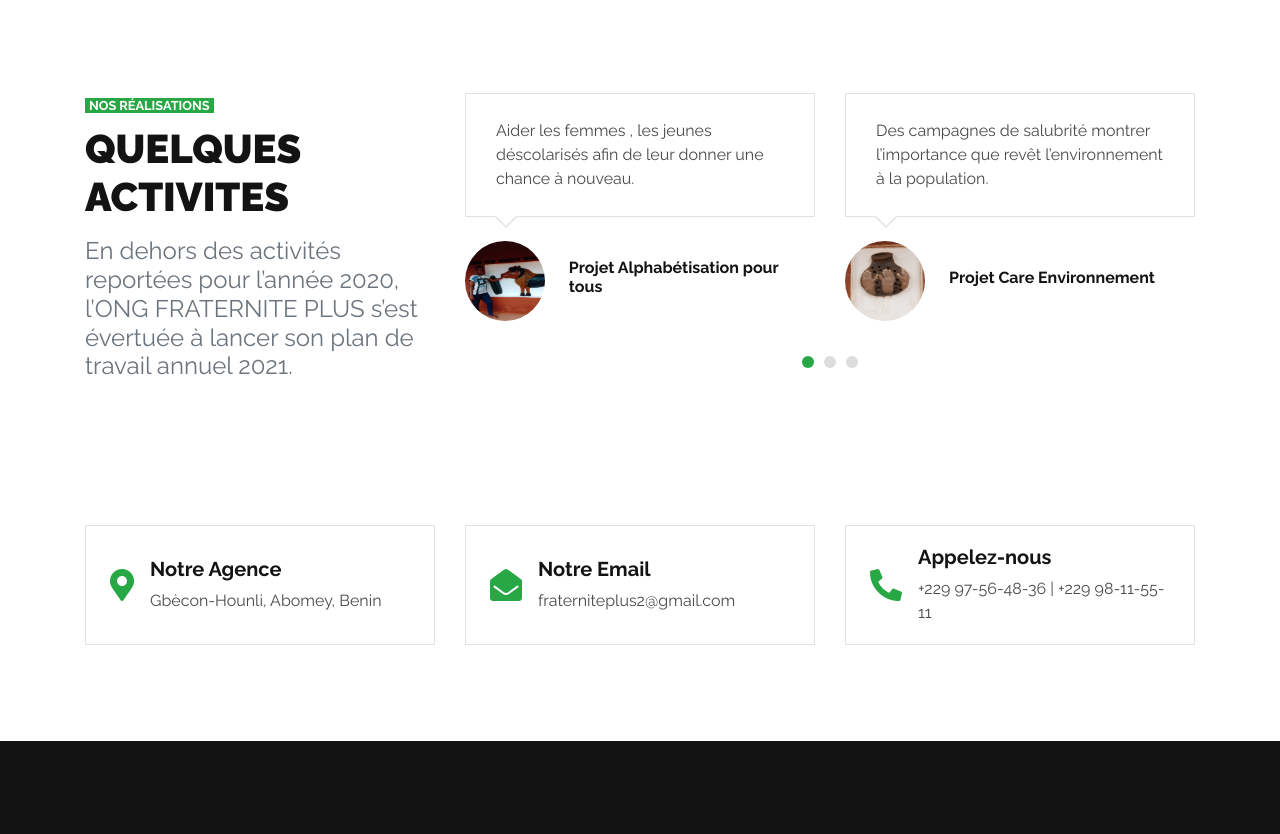
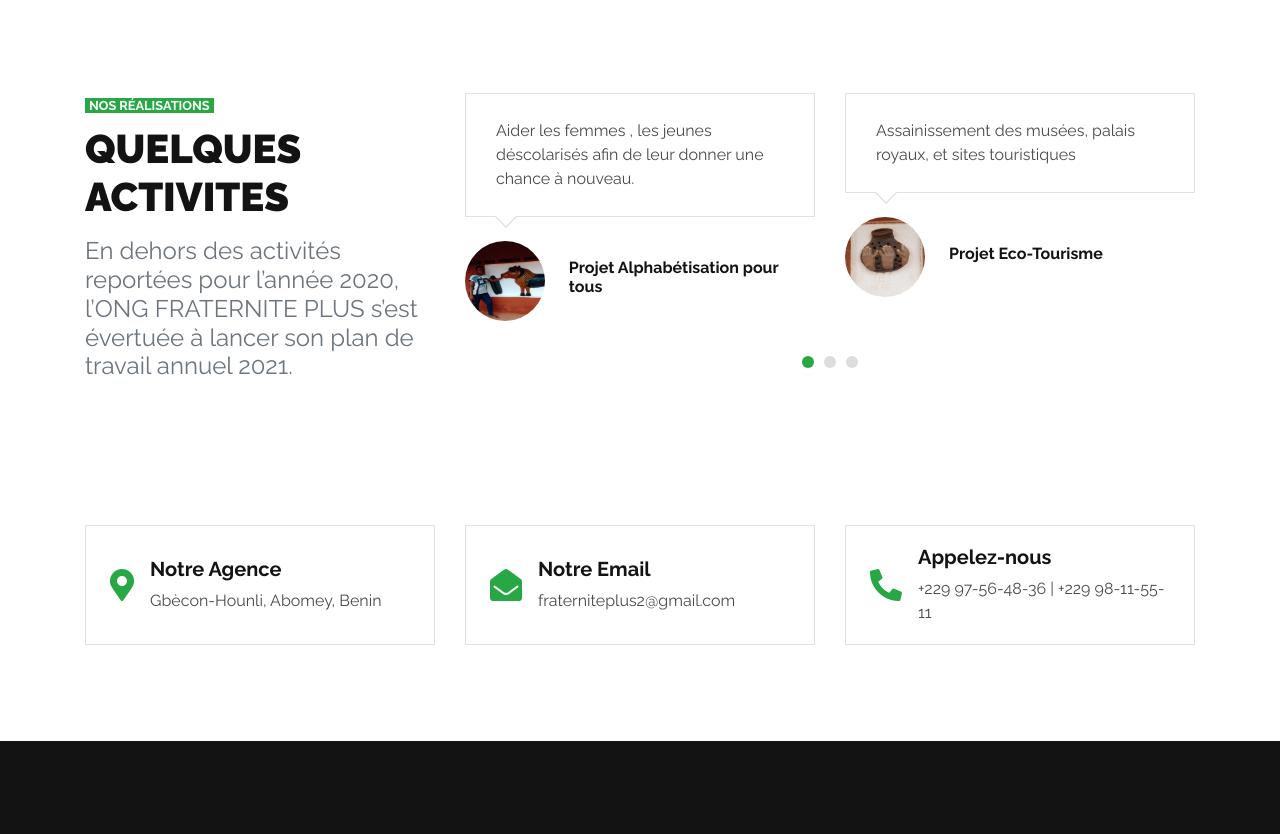
Before and after one commit to Kaneki29/projet_web_fraternit-, a plain HTML site: page index.html in a window 1280 px wide. Shown: the part 2623-3457 px from the top of the page. Drawn offline with nearby package versions, Linux system fonts and the light colour scheme.

Commit message:
official

```diff
--- a/index.html
+++ b/index.html
@@ -390,12 +390,12 @@
                         </div>
                         <div class="testimonial-item">
                             <div class="testimonial-text position-relative border mb-4" style="padding: 25px 30px;">
-                                Des campagnes de salubrité  montrer l’importance que revêt l’environnement à la population.
+                                Assainissement des musées, palais royaux, et sites touristiques
                             </div>
                             <div class="d-flex align-items-center">
                                 <img class="img-fluid rounded-circle" src="img/B3.jpg" style="width: 80px; height: 80px;" alt="Image">
                                 <div class="pl-4">
-                                    <h6 class="font-weight-bold">Projet Care Environnement</h6>
+                                    <h6 class="font-weight-bold">Projet Eco-Tourisme</h6>
 
                                 </div>
                             </div>
@@ -407,7 +407,7 @@
                             <div class="d-flex align-items-center">
                                 <img class="img-fluid rounded-circle" src="img/B01.jpg" style="width: 80px; height: 80px;" alt="Image">
                                 <div class="pl-4">
-                                    <h6 class="font-weight-bold">4-Projet « Initiation des jeunes à l’entrepreneuriat culturel et créatif (IJECC) »</h6>
+                                    <h6 class="font-weight-bold">Projet « Initiation des jeunes à l’entrepreneuriat culturel et créatif (IJECC) »</h6>
 
                                 </div>
                             </div>
```
